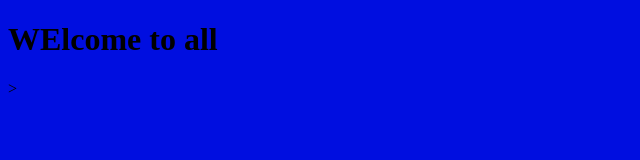
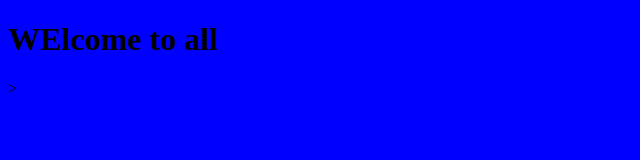
Before and after one commit to Sunitha-01/index, a plain HTML site: page index.html in a window 1280 px wide. Shown: the whole page, without its empty margins (0-640 px from the left). Drawn offline with Linux system fonts and the light colour scheme.

Commit message:
first commit

```diff
--- a/index.html
+++ b/index.html
@@ -5,7 +5,7 @@
     <meta name="viewport" content="width=device-width, initial-scale=1.0">
     <title>Document</title>
 </head>
-<body bgcolor="'green">
+<body bgcolor="blue">
     <h1>WElcome to all</h1>>
 
 </body>
```
